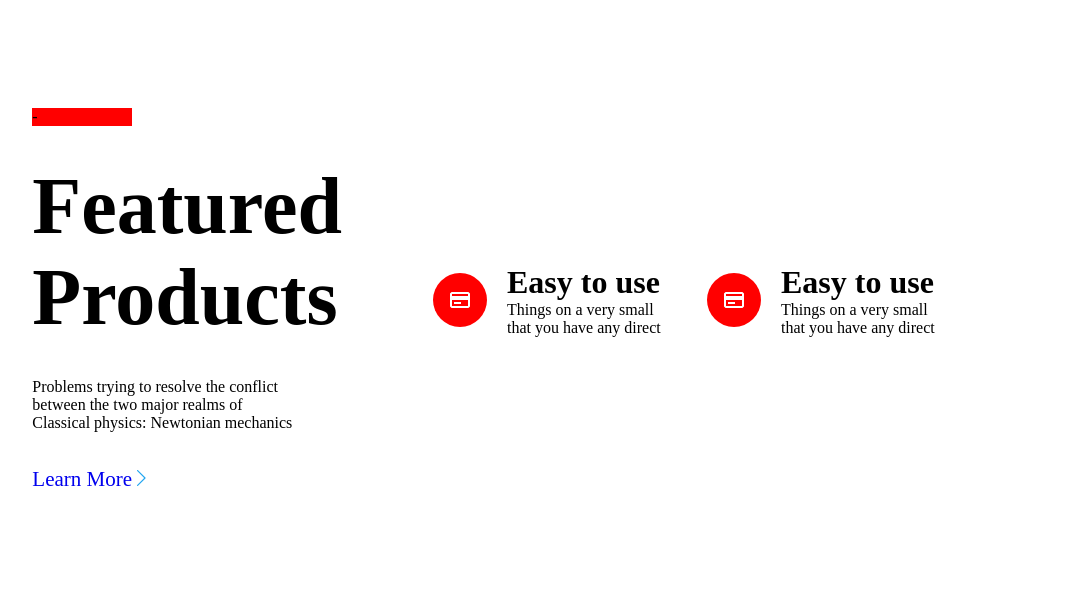
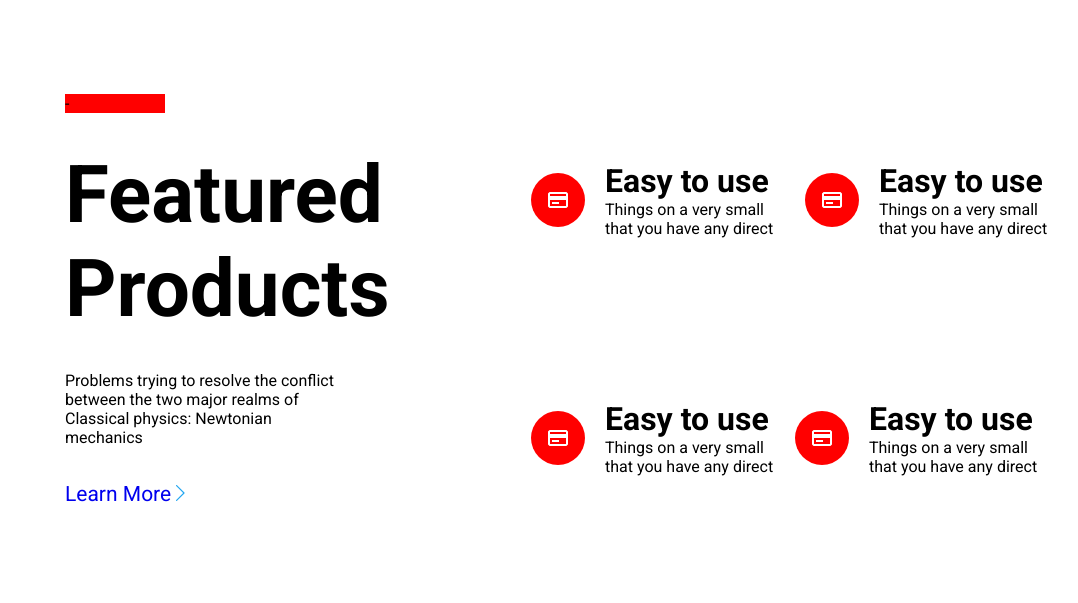
Before and after one commit to TOGRULZEYNALLII/hometask18dec, a plain HTML site: page task7/index.html in a window 1280 px wide. Shown: the whole page, without its empty margins (133-1211 px from the left). Drawn offline with Linux system fonts and the light colour scheme.

Commit message:
son neticeler

```diff
--- a/task7/index.html
+++ b/task7/index.html
@@ -5,6 +5,12 @@
     <meta name="viewport" content="width=device-width, initial-scale=1.0" />
     <title>Document</title>
     <link rel="stylesheet" href="/task7/styles/style.css" />
+    <link rel="preconnect" href="https://fonts.googleapis.com" />
+    <link rel="preconnect" href="https://fonts.gstatic.com" crossorigin />
+    <link
+      href="https://fonts.googleapis.com/css2?family=Montserrat:wght@300;500;600&family=Nunito:wght@200;300;400;600;700&family=Roboto:wght@300;400;500;700;900&display=swap"
+      rel="stylesheet"
+    />
   </head>
   <body>
     <div class="main-container">
@@ -19,6 +25,7 @@
           >Learn More <img src="/task7/assets/icons/img.svg" alt="icontoright"
         /></a>
       </div>
+      <div class="container-flex">
         <div class="container-215">
           <div class="container-214">
             <img
@@ -28,7 +35,9 @@
             />
             <div class="yazilar">
               <h1>Easy to use</h1>
-            <p class="text">Things on a very small that you have any direct</p>
+              <p class="text">
+                Things on a very small that you have any direct
+              </p>
             </div>
           </div>
           <div class="container-214">
@@ -39,11 +48,41 @@
             />
             <div class="yazilar">
               <h1>Easy to use</h1>
-            <p class="text">Things on a very small that you have any direct</p>
+              <p class="text">
+                Things on a very small that you have any direct
+              </p>
             </div>
           </div>
         </div>
-      <div class="container-216"></div>
+        <div class="container-216">
+          <div class="container-214">
+            <img
+              class="sekil"
+              src="/task7/assets/icons/icon cool-icon-15 (6).svg"
+              alt="img"
+            />
+            <div class="yazilar">
+              <h1>Easy to use</h1>
+              <p class="text">
+                Things on a very small that you have any direct
+              </p>
+            </div>
+          </div>
+          <div class="container-214">
+            <img
+              class="sekil"
+              src="/task7/assets/icons/icon cool-icon-15 (6).svg"
+              alt="img"
+            />
+            <div class="yazilar">
+              <h1>Easy to use</h1>
+              <p class="text">
+                Things on a very small that you have any direct
+              </p>
+            </div>
+          </div>
+        </div>
+      </div>
     </div>
   </body>
 </html>
--- a/task7/styles/style.scss
+++ b/task7/styles/style.scss
@@ -1,6 +1,9 @@
 * {
   margin: 0;
   padding: 0;
+  font-family: "Montserrat", sans-serif;
+  font-family: "Nunito", sans-serif;
+  font-family: "Roboto", sans-serif;
   box-sizing: border-box;
 }
 .link {
@@ -43,10 +46,18 @@
   align-items: center;
 }
 .container-215 {
-  height: 600px;
+  height: 400px;
   display: flex;
   gap: 30px;
 }
 .text {
   width: 170px;
 }
+.container-216 {
+  display: flex;
+  gap: 20px;
+}
+.container-flex {
+  display: flex;
+  flex-direction: column;
+}
```
Also changed, not shown: task7/styles/style.css, 1 other file. Lines whose indentation alone changed are shown as unchanged.
